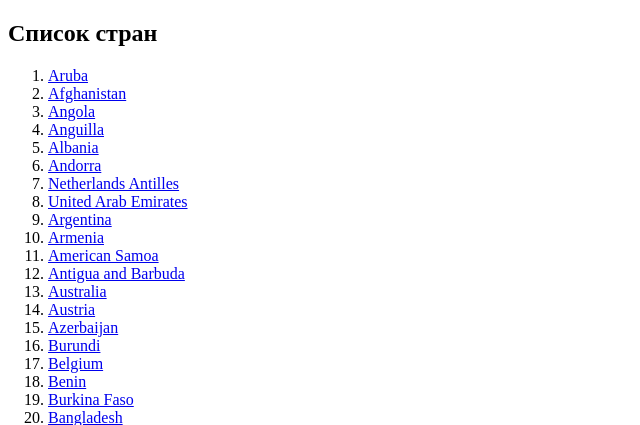
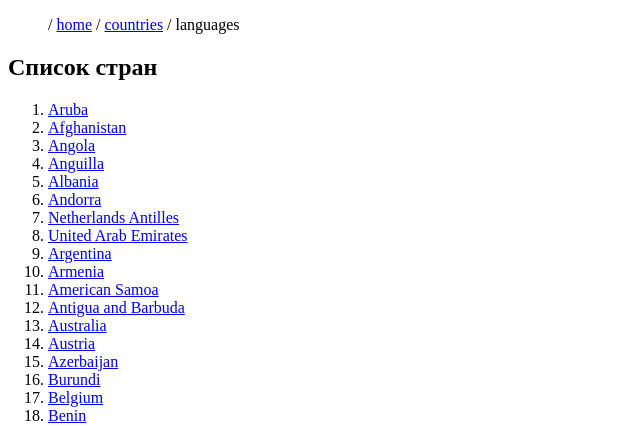
Before and after one commit to EduManuch/DJCountries_1, a Django app: page /countries-list/ in a window 1280 px wide. Shown: the top 425 px of the page, without its empty margins (0-640 px from the left). Run offline with Django 5.2, Linux system fonts and the light colour scheme.

Commit message:
add menu

```diff
--- a/templates/countries-list.html
+++ b/templates/countries-list.html
@@ -5,6 +5,7 @@
     <title>Title</title>
 </head>
 <body>
+    {% include 'menu.html' %}
     <h2>Список стран</h2>
     <ol>
         {% for data in c_list %}
--- a/templates/index.html
+++ b/templates/index.html
@@ -5,6 +5,7 @@
     <title>Title</title>
 </head>
 <body>
+{% include 'menu.html' %}
     <h2>{{ greeting }}</h2>
 </body>
 </html>
--- /dev/null
+++ b/templates/menu.html
@@ -0,0 +1,3 @@
+<menu>
+    / <a href="/">home</a> / <a href="/countries-list/">countries</a> / languages
+</menu>
```
